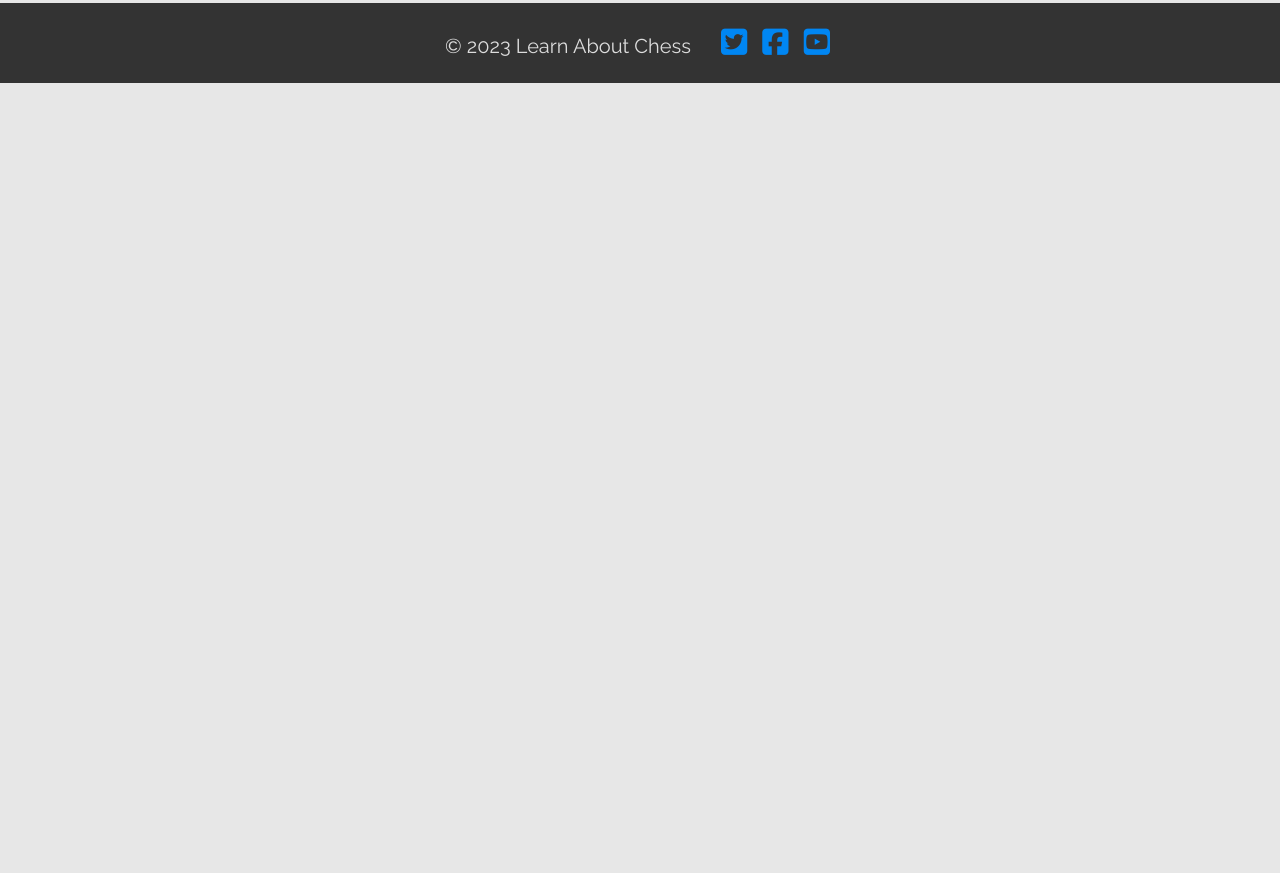
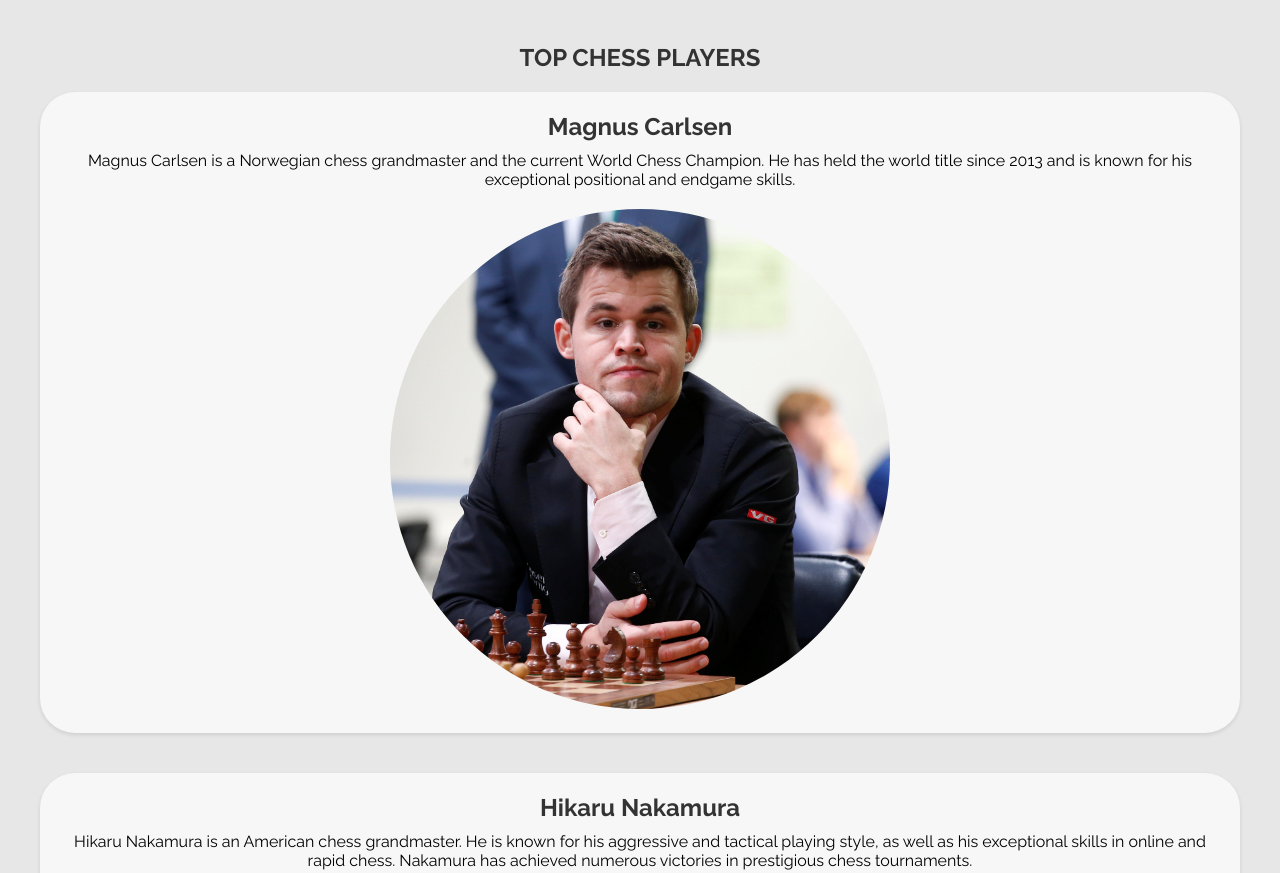
Before and after one commit to Softon07/learn-about-chess-website, a plain HTML site: page top-players.html in a window 1280 px wide. Shown: the part 397-1270 px from the top of the page. Before the commit the page ends 800 px from the top, so only its background shows below. Drawn offline with Linux system fonts and the light colour scheme.

Commit message:
page finished

```diff
--- a/css/style.css
+++ b/css/style.css
@@ -59,6 +59,10 @@ body {
 
 h2, h3 {
     color: #333;
+}
+
+.h3 {
+    color: #fff;
 }
 
 .header-bg {
--- /dev/null
+++ b/css/top-players.css
@@ -0,0 +1,33 @@
+main {
+    padding: 40px 0;
+    text-align: center;
+}
+
+main h2 {
+    margin-bottom: 20px;
+}
+
+.player {
+    margin-bottom: 40px;
+    background-color: #f7f7f7;
+    padding: 20px;
+    border-radius: 35px;
+    box-shadow: 0 2px 4px rgba(0, 0, 0, 0.1);
+}
+
+.player h3 {
+    font-size: 24px;
+    margin-bottom: 10px;
+}
+
+.player p {
+    font-size: 16px;
+    margin-bottom: 20px;
+}
+
+.player img {
+    width: 500px;
+    height: 500px;
+    object-fit: cover;
+    border-radius: 50%;
+}
--- a/top-players.html
+++ b/top-players.html
@@ -10,6 +10,7 @@
     <link href="https://fonts.googleapis.com/css2?family=Raleway:wght@400;700&display=swap" rel="stylesheet">
     <script src="https://kit.fontawesome.com/b0cb9ad87f.js" crossorigin="anonymous"></script>
     <link rel="stylesheet" href="./css/style.css">
+    <link rel="stylesheet" href="/css/top-players.css">
 </head>
 
 <body>
@@ -33,9 +34,37 @@
     </nav>
 
     <main>
+        <h2>Top Chess Players</h2>
 
+        <div class="player">
+            <h3>Magnus Carlsen</h3>
+            <p>Magnus Carlsen is a Norwegian chess grandmaster and the current World Chess Champion. He has held the
+                world title since 2013 and is known for his exceptional positional and endgame skills.</p>
+            <img src="/img/magnus-carlsen.jpg" alt="Magnus Carlsen">
+        </div>
+
+        <div class="player">
+            <h3>Hikaru Nakamura</h3>
+            <p>Hikaru Nakamura is an American chess grandmaster. He is known for his aggressive and tactical playing
+                style, as well as his exceptional skills in online and rapid chess. Nakamura has achieved numerous
+                victories in prestigious chess tournaments.</p>
+            <img src="/img/hikaru-nakamura.jpg" alt="Hikaru Nakamura">
+        </div>
+
+        <div class="player">
+            <h3>Fabiano Caruana</h3>
+            <p>Fabiano Caruana is an Italian-American chess grandmaster. He has consistently been one of the world's top
+                players and is known for his strong opening preparation and versatile playing style.</p>
+            <img src="/img/fabiano-caruana.jpg" alt="Fabiano Caruana">
+        </div>
+
+        <div class="player">
+            <h3>Hou Yifan</h3>
+            <p>Hou Yifan is a Chinese chess grandmaster and the strongest female chess player in the world. She has won
+                multiple Women's World Chess Championships and has achieved remarkable success at a young age.</p>
+            <img src="/img/hou-yifan.jpg" alt="Hou Yifan">
+        </div>
     </main>
-
     <footer>
         <p> &copy; 2023 Learn About Chess
             <span class="icon-box">
```
Also changed, not shown: index.html (+3 -3 lines), img/Fabiano-caruana.jpg (added), img/hikaru-nakamura.jpg (added), img/hou-yifan.jpg (added), img/magnus-carlsen.jpg (added).
